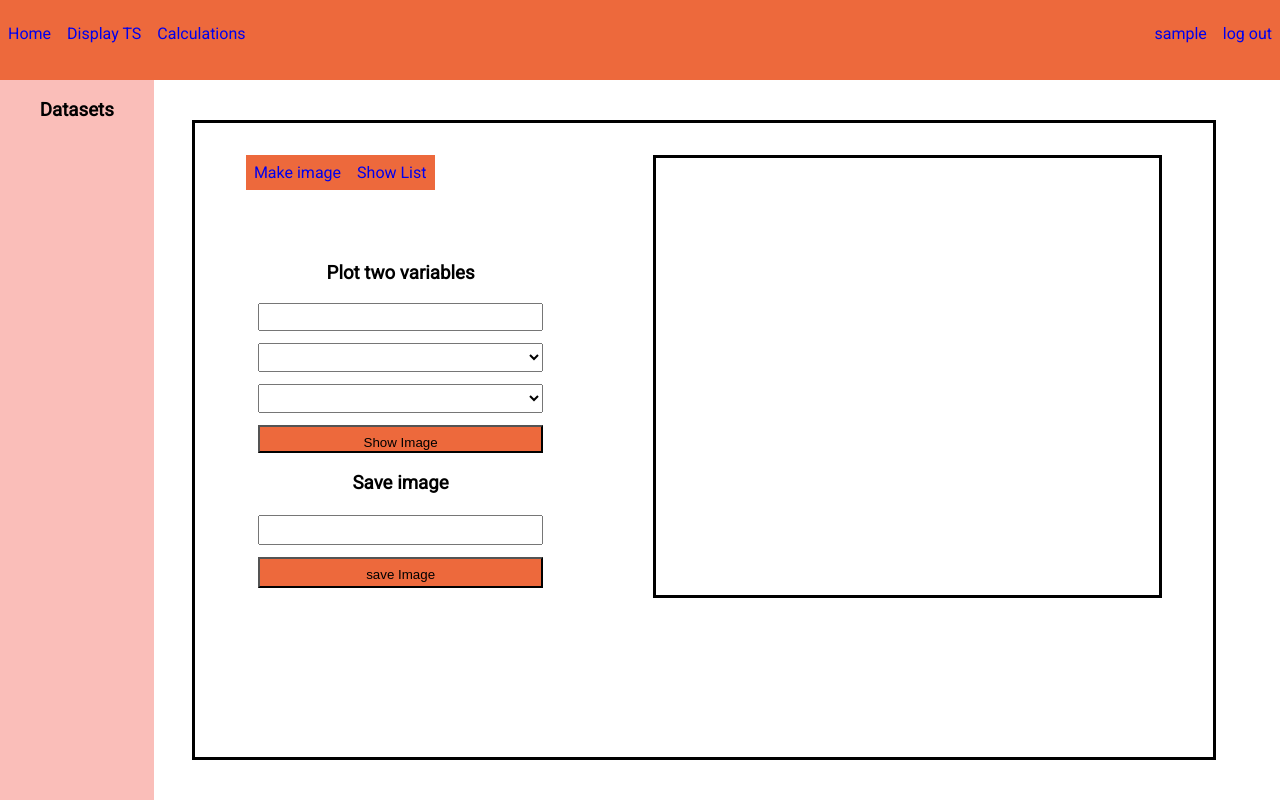
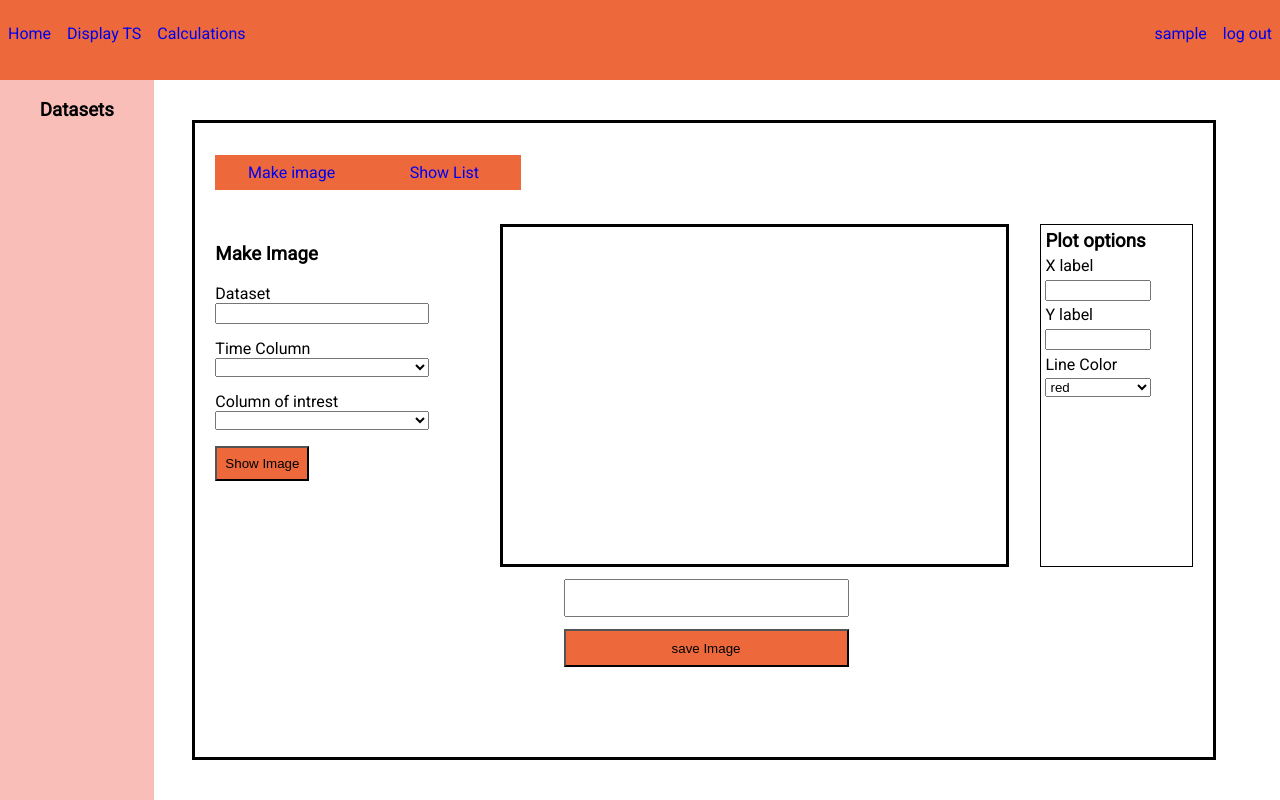
Before and after one commit to SanderBos1/Time_series_analyser, a Flask app: page /display_ts in a window 1280 px wide. Run offline with Flask 3, Linux system fonts and the light colour scheme; a user stored in the database is signed in; tables that the repository leaves empty hold one stand-in row (values such as "Sample post"); data that the repository does not hold is empty; some libraries are stand-ins or nearby versions.

Commit message:
Updated plot creation
- display labels of form values
- A list of plot options is now given
- Improved css
- Make_image function now works with a dictionary

```diff
--- a/ts_app/image_creation/image_ts.py
+++ b/ts_app/image_creation/image_ts.py
@@ -49,10 +49,15 @@ def drawn_image():
     form.column_intrest.choices = [form.column_intrest.data]
     form.time_column.choices  =[form.time_column.data]
     if form.validate_on_submit():
-        csv_file = form.dataset.data
-        period = form.time_column.data
-        column = form.column_intrest.data
-        img = make_image(csv_file, column, period)
+        plot_variables = {
+            "csv_file": form.dataset.data,
+            "time_column":form.time_column.data,
+            "var_column":form.column_intrest.data,
+            "xlabel": form.xlabel.data,
+            "ylabel":form.ylabel.data,
+            "color": form.line_color.data
+        }
+        img = make_image(plot_variables)
         session["ts_image"] = img
         return img
     return "Something has gone wrong"
--- a/ts_app/image_creation/python/forms.py
+++ b/ts_app/image_creation/python/forms.py
@@ -15,4 +15,7 @@ class ts_image_form(FlaskForm):
     dataset = StringField(label="Dataset", render_kw={'readonly': True}, validators=[InputRequired()])
     time_column = SelectField(label='Time Column', validators=[InputRequired()])
     column_intrest = SelectField(label='Column of intrest', validators=[InputRequired()])
-    submit = SubmitField("Show Image", id="image_draw_form")
+    xlabel = StringField(label="X label", validators=[InputRequired()])
+    ylabel = StringField(label="Y label", validators=[InputRequired()])
+    line_color = SelectField(label='Line Color', validators=[InputRequired()], choices=[("red", "red"), ("blue", "blue")])
+    submit = SubmitField("Show Image", id="draw_image_button")
--- a/ts_app/image_creation/static/scripts/image_handeling.js
+++ b/ts_app/image_creation/static/scripts/image_handeling.js
@@ -29,7 +29,6 @@ $(document).ready(function() {
 
 $(document).ready(function() {
     $('#image_save_form').submit(function (e) {
-
         $.ajax({
             type: "POST",
             url: '/save_image',
--- a/ts_app/image_creation/static/styles/display_ts.css
+++ b/ts_app/image_creation/static/styles/display_ts.css
@@ -1,48 +1,97 @@
 .choice_list{
     position:relative;
     height:10%;
-    width:40%;
+    width:30%;
     top:5%;
-    left:5%;
+    left:2%;
 }
 
 .choice{
     list-style-type: None;
+    width:100%;
+    height:100%;
     margin:0px;
     padding:0px;
 }
 
-.user-input {
-    position: relative;
-    top:10%;
-    left:5%;
-    width: 40%;
-    height: 60%;
-    display: inline-block;
+.choice > *{
+    width:50%;
+    height:100%;
 }
 
 #image_draw_form{
     position:relative;
-    height:50%;
+    height:60%;
     width:100%;
+}
+
+.user-input {
+    position: relative;
+    float:left;
+    top:10%;
+    left:2%;
+    width: 30%;
+    height: 40%;
+}
+
+
+.form_input{
+    position:relative;
+    width:70%;
     display: block;
-    text-align:center;
+    margin-bottom:5%;
+    text-overflow: ellipsis;
 
 }
 
-#image_draw_form > *{
+
+#image_display_save{
+    position:relative;
+    float:left;
+    right:2%;
+    width:60%;
+    height:80%;
+}
+
+#image_plot_options{
+    position:relative;
+    float:right;
+    top:10%;
+    right:2%;
+    width:15%;
+    height:90%;
+    border: 1px solid black;
+}
+
+#image_plot_options > *{
     width:70%;
-    height:15%;
     display: block;
     margin:3%;
+
 }
 
+.ts-image {
+    position: relative;
+    top:10%;
+    width: 50%;
+    height: 90%;
+    border: solid;
+    float:left;
+}
+
+.ts-image img {
+    position: relative;
+    width: 100%;
+    height: 100%;
+    object-fit: fill;
+
+}
 
 #image_save_form{
     position:relative;
-    top:2%;
-    width: 100%;
-    height: 40%;
+    left:35%;
+    width: 40%;
+    height: 30%;
     display: block;
     text-align:center;
 
@@ -55,19 +104,3 @@
     margin:3%;
 
 }
-.ts-image {
-    position: relative;
-    top:-65%;
-    width: 50%;
-    height: 70%;
-    left: 45%;
-    border: solid
-}
-
-.ts-image img {
-    position: relative;
-    width: 100%;
-    height: 100%;
-    object-fit: fill;
-
-}
--- a/ts_app/image_creation/templates/display_ts.html
+++ b/ts_app/image_creation/templates/display_ts.html
@@ -15,31 +15,44 @@
         </ul>
     </div>
 
-<div class=user-input>
 <form id= image_draw_form method="POST">
-    <h3> Plot two variables </h3>
-    {{ form.csrf_token }}
-    {{form.dataset}}
-    {{form.time_column}}
-    {{form.column_intrest}}
-    {{form.submit (class_="button_standard")}}
+    <div class=user-input>
+        <h3> Make Image </h3>
+        {{ form.csrf_token }}
+        {{form.dataset.label (class_="form_label")}}
+        {{form.dataset (class_="form_input")}}
+        {{form.time_column.label (class_="form_label")}}
+        {{form.time_column (class_="form_input")}}
+        {{form.column_intrest.label (class_="form_label")}}
+        {{form.column_intrest (class_="form_input")}}
+        {{form.submit (class_="button_standard")}}
+    </div>
+
+    <div id="image_plot_options">
+        <h3> Plot options</h3>
+        {{form.xlabel.label (class_="form_label")}}
+        {{form.xlabel (class_="form_input")}}
+        {{form.ylabel.label (class_="form_label")}}
+        {{form.ylabel (class_="form_input")}}
+        {{form.line_color.label (class_="form_label")}}
+        {{form.line_color (class_="form_input")}}
+    </div>
+
+
+    <div class="ts-image" id="image_div">
+    </div>
+
+
 </form>
 
 
-<form id= image_save_form method="POST">
-    <h3> Save image</h3>
-    {{ form_image.imageName }}
-    {{form_image.save (class_="button_standard")}}
-</form>
-
-</div>
-
-<div class="ts-image" id="image_div">
-</div>
 
 
 
-</div>
+    <form id= image_save_form method="POST">
+        {{ form_image.imageName }}
+        {{form_image.save (class_="button_standard")}}
+    </form>
 
 
 {% endblock %}
--- a/ts_app/login/login.py
+++ b/ts_app/login/login.py
@@ -38,6 +38,7 @@ def logout():
     logout_user()
     return redirect(url_for('login.login'))
 
+
 @login_bp.route('/register', methods=['GET', 'POST'])
 def register():
     if current_user.is_authenticated:
--- a/ts_app/static/styles/standards.css
+++ b/ts_app/static/styles/standards.css
@@ -7,6 +7,7 @@ body{
 
 * {
     box-sizing: border-box;
+    text-overflow: ellipsis;
   }
 
 
```
Also changed, not shown: ts_app/image_creation/python/make_image.py (+6 -7 lines).
